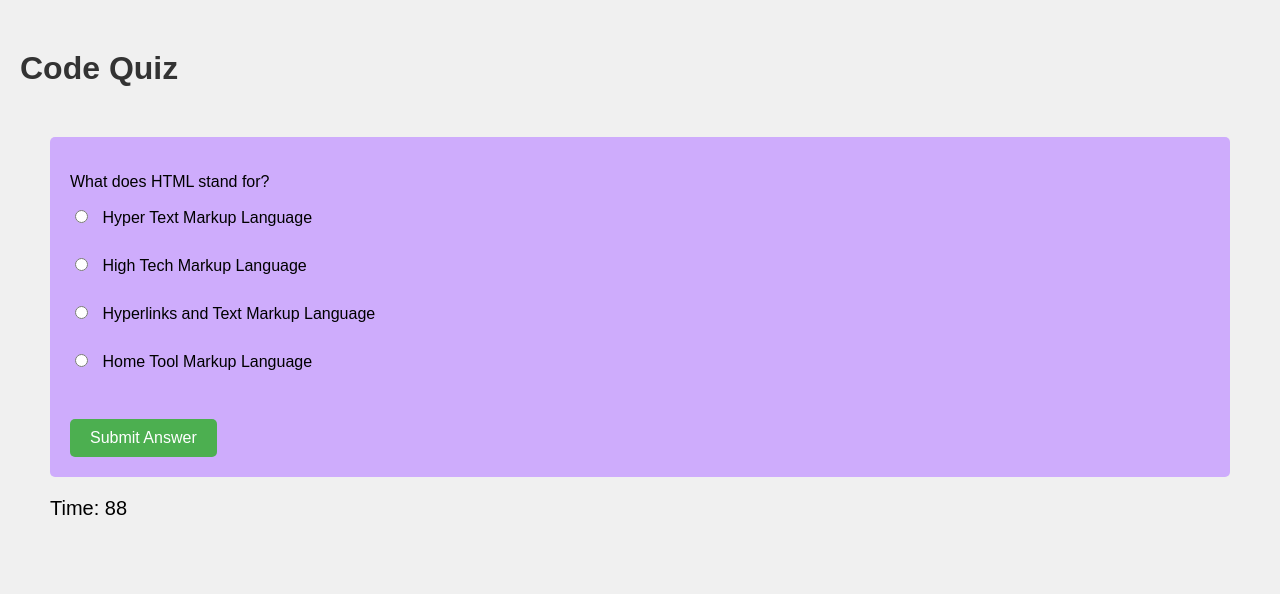
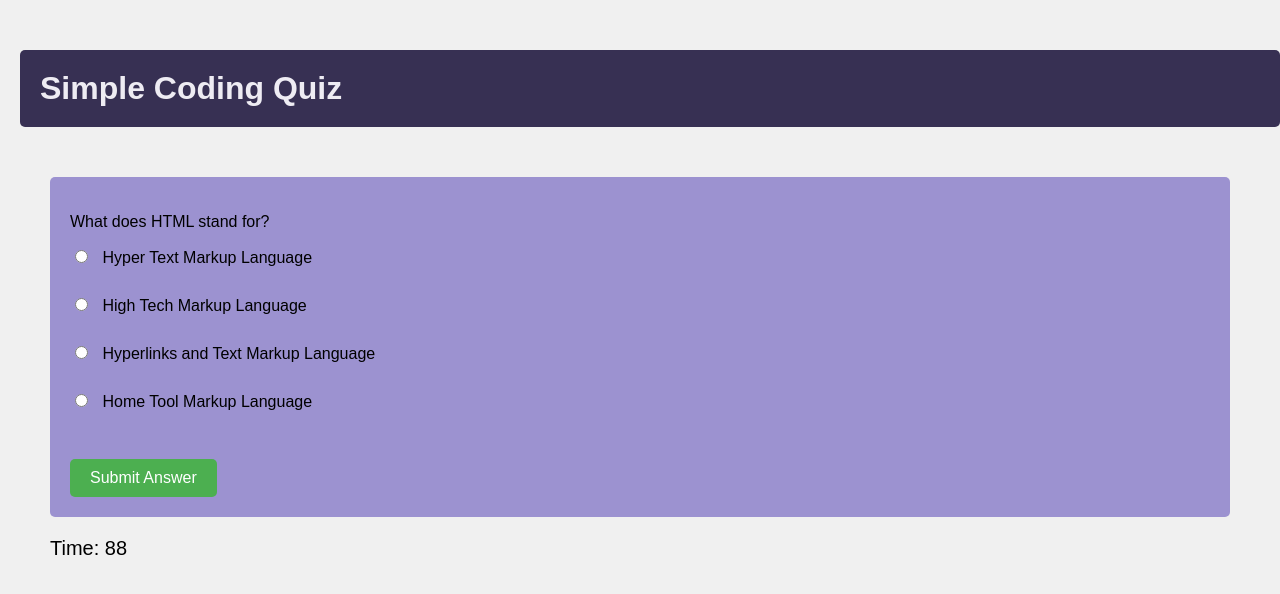
Before and after one commit to gocrushgoals/code-quiz, a plain HTML site: page index.html in a window 1280 px wide. Both pictures are taken after a click on the button "Start Quiz". Drawn offline with Linux system fonts and the light colour scheme.

Commit message:
Added color and style to the Header and containers

```diff
--- a/assets/css/style.css
+++ b/assets/css/style.css
@@ -16,8 +16,8 @@ body {
     margin-top: 50px;
     margin-left: 50px;
     margin-right: 50px;
-    margin-bottom: 20px;
-    background-color: #ceacfc;
+    margin-bottom: 10px;
+    background-color: #9c92d0;
     padding: 20px;
     border-radius: 5px;
     margin-bottom: 20px;
@@ -29,7 +29,10 @@ body {
 }
 
 h1 {
-    color: #333;
+    color: #eeecf3;
+    background-color: rgb(55, 48, 83);
+    padding: 20px;
+    border-radius: 5px;
 }
 
 button {
--- a/index.html
+++ b/index.html
@@ -8,7 +8,7 @@
 </head>
 <body>
     <div class="container">
-        <h1>Code Quiz</h1>
+        <h1>Simple Coding Quiz</h1>
         <button id="start-btn">Start Quiz</button>
     </div>
         <div id="quiz-container" class="hide quiz-container">
```
